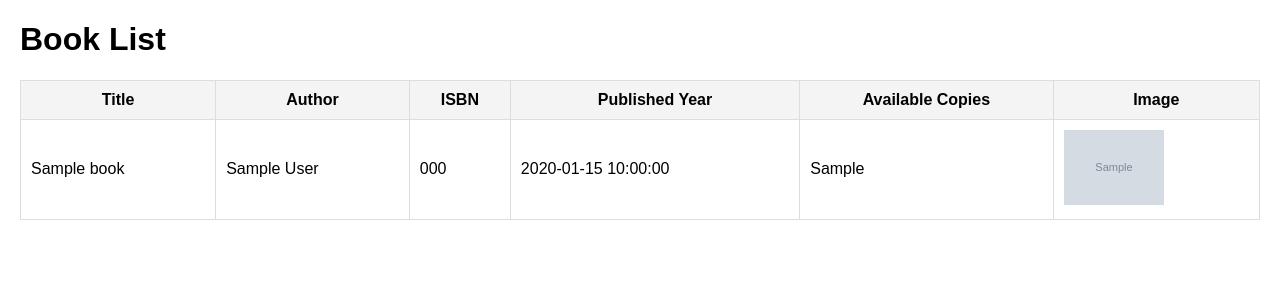
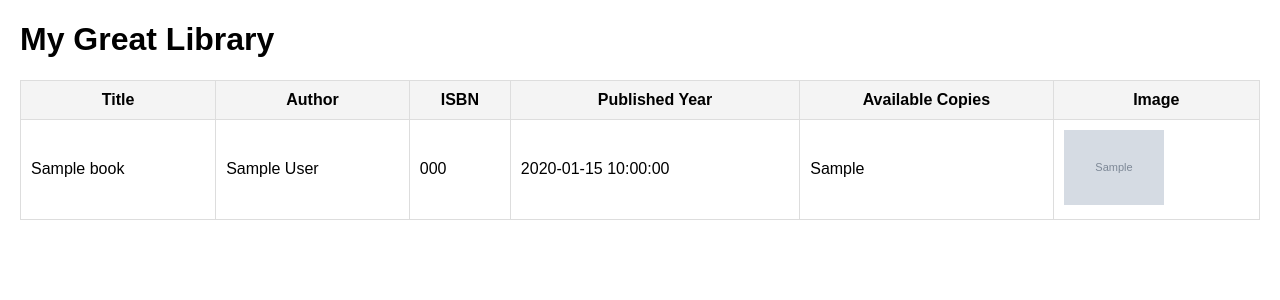
Before and after one commit to ranerlich7/basic_library_on_render, a Flask app: template templates/books.html in a window 1280 px wide. Shown: the top 300 px of the page. Run offline with Flask 3, Linux system fonts and the light colour scheme; the template is opened without the code that fills it: most values are stand-ins (such as "Sample title", 1, 10 or a date in 2020); grey boxes marked "Sample" are stand-in pictures.

Commit message:
changed headline

```diff
--- a/templates/books.html
+++ b/templates/books.html
@@ -27,7 +27,7 @@
     </style>
   </head>
   <body>
-    <h1>Book List</h1>
+    <h1>My Great Library</h1>
     <table>
       <thead>
         <tr>
```
